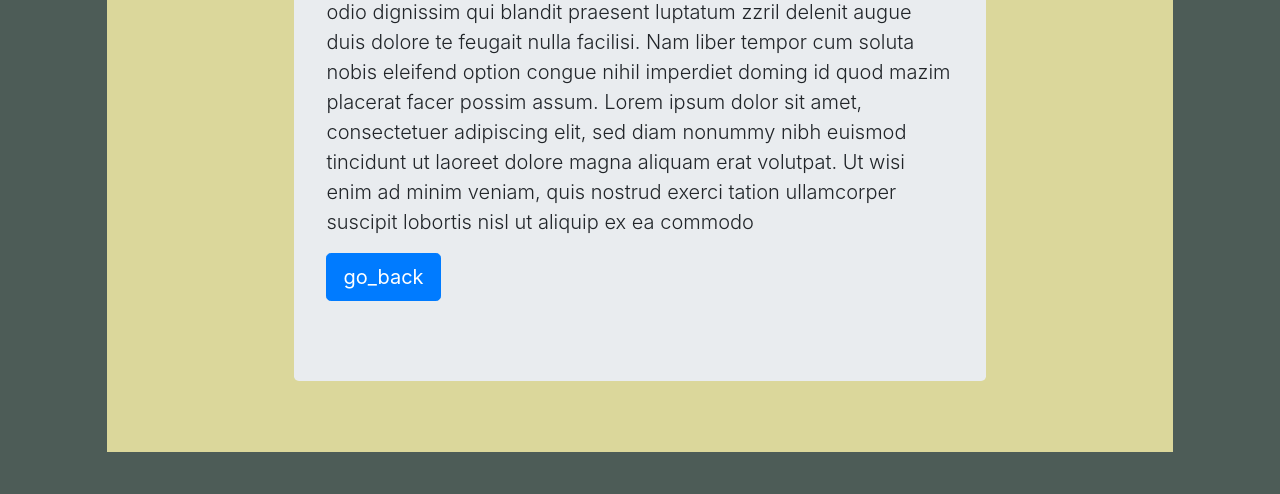
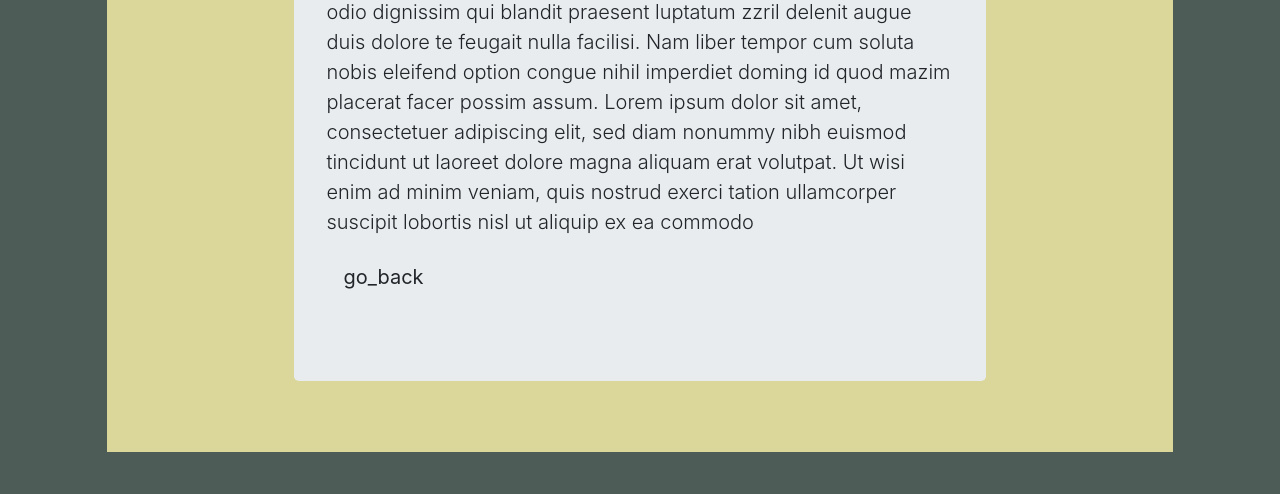
Before and after one commit to storyHuntressIzy/The-Blog_try, a Flask app: template templates/post.html in a window 1280 px wide. Shown: the part 3212-3706 px from the top of the page. Run offline with Flask 2, Linux system fonts and the light colour scheme; the template is opened without the code that fills it, so the values that code supplies are empty; some libraries are stand-ins or nearby versions.

Commit message:
las layout fix
navbar is fixxed, as well as the ressponsitivity of the title text and the button of post.html

```diff
--- a/templates/post.html
+++ b/templates/post.html
@@ -31,7 +31,7 @@ Ut wisi enim ad minim veniam, quis nostrud exerci tation ullamcorper suscipit lo
 Nam liber tempor cum soluta nobis eleifend option congue nihil imperdiet doming id quod mazim placerat facer possim assum. Lorem ipsum dolor sit amet, consectetuer adipiscing elit, sed diam nonummy nibh euismod tincidunt ut laoreet dolore magna aliquam erat volutpat. Ut wisi enim ad minim veniam, quis nostrud exerci tation ullamcorper suscipit lobortis nisl ut aliquip ex ea commodo
     </p>
     <p class="lead">
-      <a class="btn btn-primary btn-lg" href="#" role="button"> go_back </a>
+      <a class="btn btn-lg" href="#" role="button"> go_back </a>
     </p>
   </div>
 </div>
```
